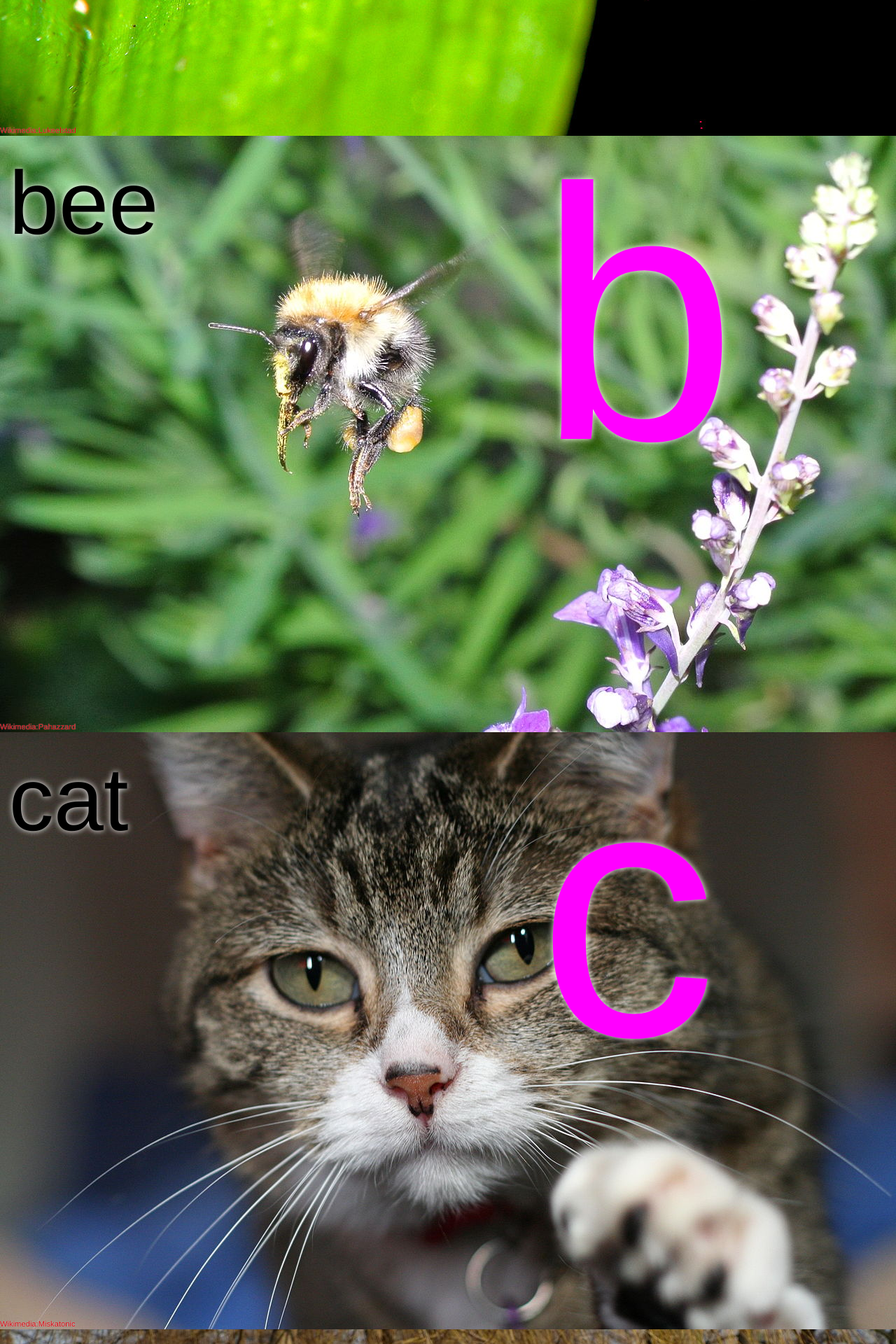
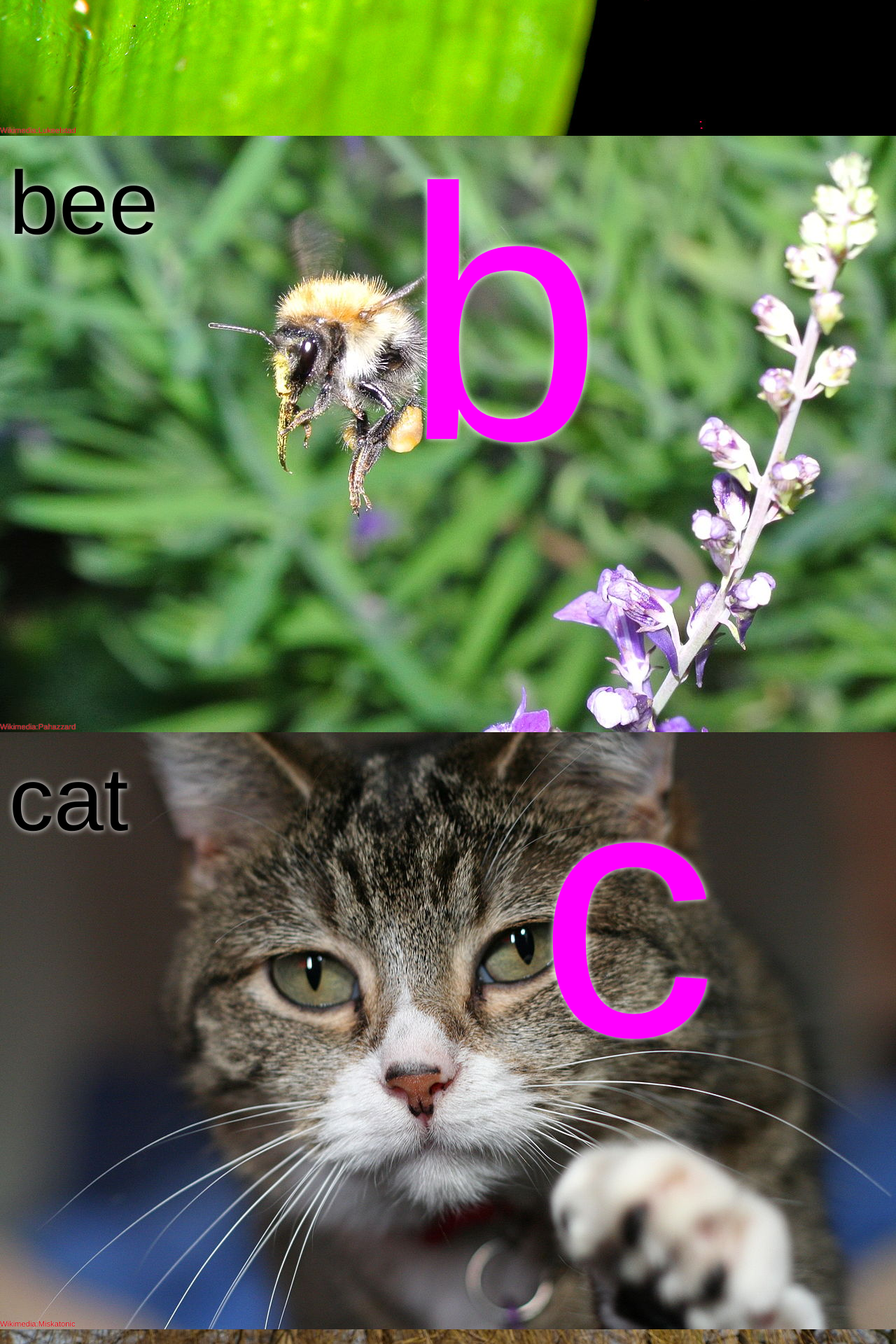
Before and after one commit to pazilla/my-first-alphabet-book-free-culture, a Jekyll site: the page built from index.markdown, in a window 1280 px wide. Shown: the part 1016-2936 px from the top of the page at 70% size. Built offline with Jekyll 4.4.1, drawn with Linux system fonts in a browser that asks for light colours; some web fonts are replaced.

Commit message:
rearrange big letters a bit

```diff
--- a/index.markdown
+++ b/index.markdown
@@ -20,7 +20,7 @@ ant
 <div class="picture-book-page-image">
 <img src="images/1280px-Bumble_Bee_in_flight.jpg" alt="Bumble Bee in flight"/>
 </div>
-<div class="picture-book-letter">
+<div class="picture-book-letter picture-book-letter-mid">
 b
 </div>
 <div class="picture-book-page-text">
@@ -48,7 +48,7 @@ cat
 <div class="picture-book-page-image">
 <img src="images/1280px-Labrador_at_age_10_months.jpg" alt="yellow Labrador retriever puppy at age 10 months"/>
 </div>
-<div class="picture-book-letter">
+<div class="picture-book-letter picture-book-letter-mid">
 d
 </div>
 <div class="picture-book-page-text">
@@ -76,7 +76,7 @@ elephant
 <div class="picture-book-page-image">
 <img src="images/1280px-Caerulea3_crop.jpg" alt="Australian Green Tree Frog"/>
 </div>
-<div class="picture-book-letter">
+<div class="picture-book-letter picture-book-letter-mid">
 f
 </div>
 <div class="picture-book-page-text">
@@ -90,7 +90,7 @@ frog
 <div class="picture-book-page-image">
 <img src="images/1280px-Macrotona_australis_laying_eggs.jpg" alt="Common Macrotona (Macrotona australis) laying eggs"/>
 </div>
-<div class="picture-book-letter">
+<div class="picture-book-letter picture-book-letter-mid">
 g
 </div>
 <div class="picture-book-page-text">
@@ -104,7 +104,7 @@ grasshopper
 <div class="picture-book-page-image">
 <img src="images/1280px-American_quarter_horse.jpg" alt="American quarter horse"/>
 </div>
-<div class="picture-book-letter">
+<div class="picture-book-letter picture-book-letter-mid">
 h
 </div>
 <div class="picture-book-page-text">
@@ -132,7 +132,7 @@ iguana
 <div class="picture-book-page-image">
 <img src="images/1280px-Mike_Johnston_-_Jelly_Fish_(by).jpg" alt="Jelly Fish"/>
 </div>
-<div class="picture-book-letter">
+<div class="picture-book-letter picture-book-letter-mid">
 j
 </div>
 <div class="picture-book-page-text">
@@ -146,7 +146,7 @@ jellyfish
 <div class="picture-book-page-image">
 <img src="images/1280px-Kangaroo_Australia_01_11_2008_-_retouch2.jpg" alt="Macropus rufus, female in conservation reserve, Blue Mountains, Australia"/>
 </div>
-<div class="picture-book-letter picture-book-letter-left">
+<div class="picture-book-letter picture-book-letter-mid">
 k
 </div>
 <div class="picture-book-page-text">
@@ -244,7 +244,7 @@ quail
 <div class="picture-book-page-image">
 <img src="images/Procyon_lotor_(Common_raccoon).jpg" alt="Common raccoon, Birch State Park, Fort Lauderdale Florida"/>
 </div>
-<div class="picture-book-letter picture-book-letter-left">
+<div class="picture-book-letter picture-book-letter-mid">
 r
 </div>
 <div class="picture-book-page-text">
@@ -287,7 +287,7 @@ turtle
 <div class="picture-book-page-image">
 <img src="images/Riccio_Melone_a_Capo_Caccia_adventurediving.it.jpg" alt="sea urchin"/>
 </div>
-<div class="picture-book-letter">
+<div class="picture-book-letter picture-book-letter-mid">
 u
 </div>
 <div class="picture-book-page-text">
@@ -357,7 +357,7 @@ Cropped mod, of <a title="By Pongratz (Own work) [GFDL (//www.gnu.org/copyleft/f
 <div class="picture-book-page-image">
 <img src="images/1280px-Equus_quagga.jpg" alt="zebra"/>
 </div>
-<div class="picture-book-letter">
+<div class="picture-book-letter picture-book-letter-mid">
 z
 </div>
 <div class="picture-book-page-text">
--- a/stylesheets/stylesheet.css
+++ b/stylesheets/stylesheet.css
@@ -21,6 +21,9 @@
 }
 .picture-book-letter-left {
   left: 25%;
+}
+.picture-book-letter-mid {
+  left: 45%;
 }
 .picture-book-page-text {
   font-family: 'Didact Gothic', 'Helvetica Neue', Helvetica, Arial, serif;
```
